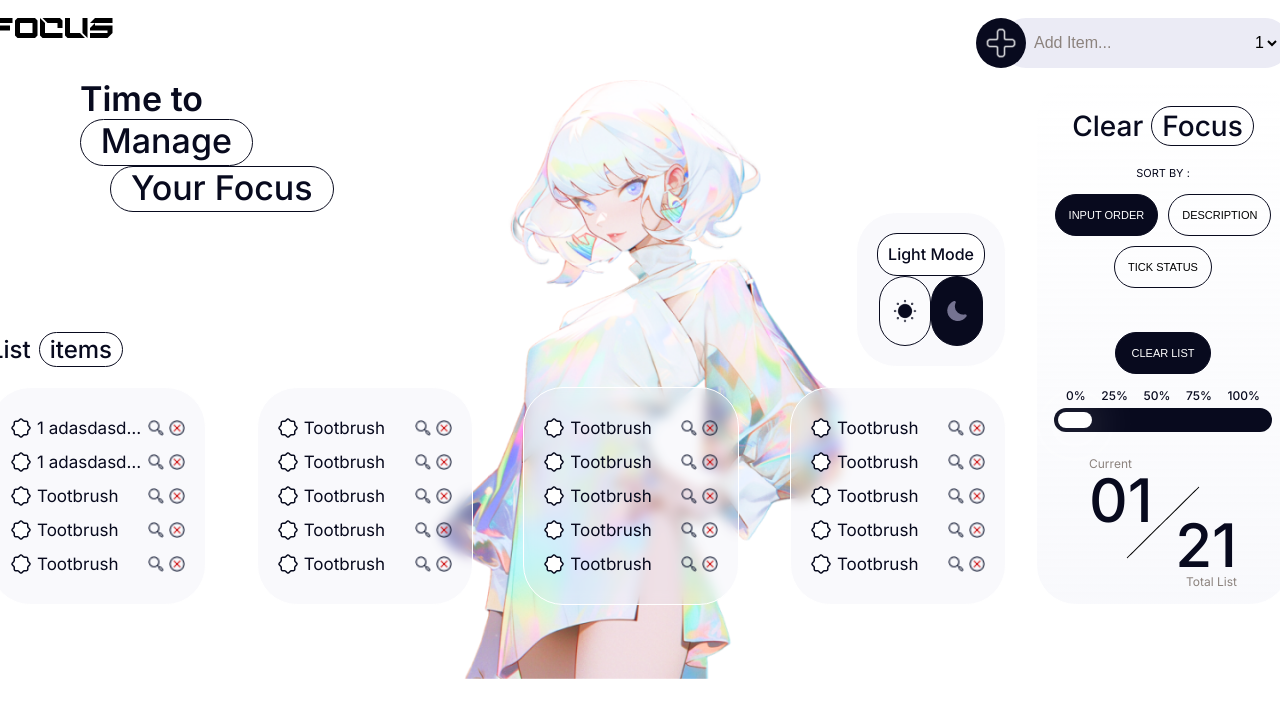
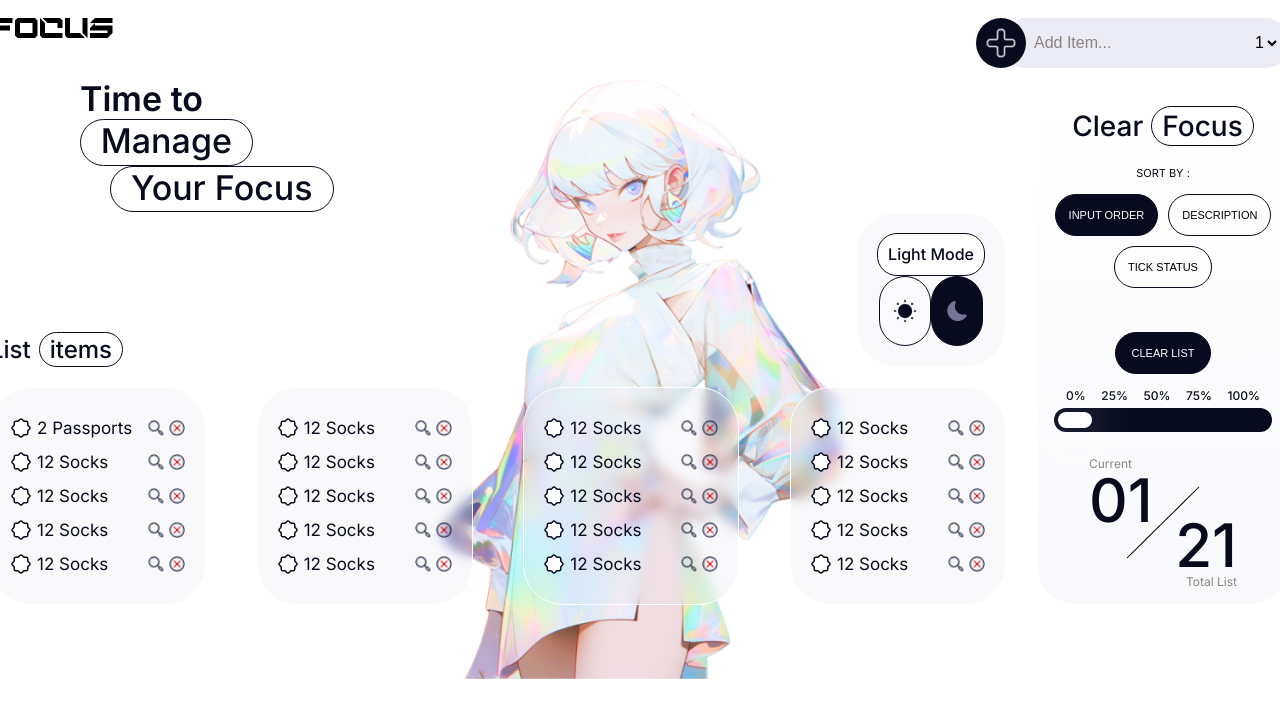
Before and after one commit to Chainz7/simple-clear_focus-reactjs, a React (Create React App) app: page / in a window 1280 px wide. Shown: the top 718 px of the page. Built offline with nearby package versions, Linux system fonts and the light colour scheme.

Commit message:
JSX : Rendering Item List

```diff
--- a/src/App.js
+++ b/src/App.js
@@ -1,9 +1,3 @@
-// const initialItems = [
-//   { id: 1, description: "Passports", quantity: 2, packed: false },
-//   { id: 2, description: "Socks", quantity: 12, packed: false },
-//   { id: 3, description: "Charger", quantity: 20, packed: false },
-// ];
-
 import BG from "./design/Anime.png";
 import Logo from "./design/Title.png";
 import Plus from "./design/Plus.png";
@@ -16,6 +10,30 @@ import LightWhite from "./design/Light Mode White.png";
 import Dark from "./design/Dark Mode.png";
 import Line from "./design/Line 3.png";
 
+const initialItems = [
+  { id: 1, description: "Passports", quantity: 2, packed: false },
+  { id: 2, description: "Socks", quantity: 12, packed: false },
+  { id: 3, description: "Socks", quantity: 12, packed: false },
+  { id: 4, description: "Socks", quantity: 12, packed: false },
+  { id: 5, description: "Socks", quantity: 12, packed: false },
+  { id: 6, description: "Socks", quantity: 12, packed: false },
+  { id: 7, description: "Socks", quantity: 12, packed: false },
+  { id: 8, description: "Socks", quantity: 12, packed: false },
+  { id: 9, description: "Socks", quantity: 12, packed: false },
+  { id: 10, description: "Socks", quantity: 12, packed: false },
+  { id: 11, description: "Socks", quantity: 12, packed: false },
+  { id: 12, description: "Socks", quantity: 12, packed: false },
+  { id: 13, description: "Socks", quantity: 12, packed: false },
+  { id: 14, description: "Socks", quantity: 12, packed: false },
+  { id: 15, description: "Socks", quantity: 12, packed: false },
+  { id: 16, description: "Socks", quantity: 12, packed: false },
+  { id: 17, description: "Socks", quantity: 12, packed: false },
+  { id: 18, description: "Socks", quantity: 12, packed: false },
+  { id: 19, description: "Socks", quantity: 12, packed: false },
+  { id: 20, description: "Socks", quantity: 12, packed: false },
+  // { id: 21, description: "aaaaa", quantity: 12, packed: false },
+];
+
 export default function App() {
   return (
     <div className="app">
@@ -23,9 +41,20 @@ export default function App() {
       <Navbar />
       <div className="main">
         <div className="left">
-          <LeftText />
+          <LeftTextUpper />
+          <div className="theme-box opacity">
+            <div className="theme-left">
+              <LeftItemFifth />
+              <LeftTextUnder />
+            </div>
             <LeftTheme />
-          <LeftItem />
+          </div>
+          <div className="items">
+            <LeftItemFirst />
+            <LeftItemSecond />
+            <LeftItemThird />
+            <LeftItemFourth />
+          </div>
         </div>
         <div className="right">
           <RightSort />
@@ -55,7 +84,7 @@ function Navbar() {
   );
 }
 
-function LeftText() {
+function LeftTextUpper() {
   return (
     <div className="text-box opacity no-pointer">
       <div className="text-1">Time to</div>
@@ -65,34 +94,16 @@ function LeftText() {
   );
 }
 
-function LeftTheme() {
+function LeftTextUnder() {
   return (
-    <div className="theme-box opacity">
-      <div className="theme-left">
-        {/* Activated when you already done the project */}
-        {/* <div className="box-box opacity">
-          <div className="box-items">
-            <label className="box-item">
-              <input type="checkbox" />
-              <img class="unchecked" src={UnTick} alt="a" />
-              <img class="checked" src={Tick} alt="a" />
-              <span className="box-span">1 adasdasdasd Tootbrush</span>
-            </label>
-            <div className="box-button">
-              <button>
-                <img src={Detail} alt="a" />
-              </button>
-              <button>
-                <img src={Delete} alt="a" />
-              </button>
-            </div>
-          </div>
-        </div> */}
     <div className="theme-left-title animetleft no-pointer">
       <span>List</span>
       <div className="theme-left-title2">items</div>
     </div>
-      </div>
+  );
+}
+function LeftTheme() {
+  return (
     <div className="theme-right">
       <div className="box-theme opacity">
         <div className="mode no-pointer">Light Mode</div>
@@ -107,20 +118,69 @@ function LeftTheme() {
         </div>
       </div>
     </div>
+  );
+}
+
+function LeftItemFirst() {
+  const itemsToShow = initialItems.slice(0, 5);
+  return (
+    <div className="box-box phase1">
+      {itemsToShow.map((item) => (
+        <Item key={item.id} item={item} />
+      ))}
     </div>
   );
 }
+function LeftItemSecond() {
+  const itemsToShow = initialItems.slice(5, 10);
+  return itemsToShow.length > 0 ? (
+    <div className="box-box phase2">
+      {itemsToShow.map((item) => (
+        <Item key={item.id} item={item} />
+      ))}
+    </div>
+  ) : null;
+}
+function LeftItemThird() {
+  const itemsToShow = initialItems.slice(10, 15);
+  return itemsToShow.length > 0 ? (
+    <div className="box-box phase2">
+      {itemsToShow.map((item) => (
+        <Item key={item.id} item={item} />
+      ))}
+    </div>
+  ) : null;
+}
+function LeftItemFourth() {
+  const itemsToShow = initialItems.slice(15, 20);
+  return itemsToShow.length > 0 ? (
+    <div className="box-box phase2">
+      {itemsToShow.map((item) => (
+        <Item key={item.id} item={item} />
+      ))}
+    </div>
+  ) : null;
+}
+function LeftItemFifth() {
+  const shouldRender =
+    initialItems.length > 20 && initialItems[20] !== undefined;
+  return shouldRender ? (
+    <div className="box-box opacity">
+      <Item key={initialItems[20].id} item={initialItems[20]} />
+    </div>
+  ) : null;
+}
 
-function LeftItem() {
+function Item({ item }) {
   return (
-    <div className="items">
-      <div className="box-box phase1">
     <div className="box-items">
       <label className="box-item">
         <input type="checkbox" />
         <img class="unchecked" src={UnTick} alt="a" />
         <img class="checked" src={Tick} alt="a" />
-            <span className="box-span">1 adasdasdasd Tootbrush</span>
+        <span className="box-span">
+          {item.quantity} {item.description}
+        </span>
       </label>
       <div className="box-button">
         <button>
@@ -129,318 +189,6 @@ function LeftItem() {
         <button>
           <img src={Delete} alt="a" />
         </button>
-          </div>
-        </div>
-        <div className="box-items">
-          <label className="box-item">
-            <input type="checkbox" />
-            <img class="unchecked" src={UnTick} alt="a" />
-            <img class="checked" src={Tick} alt="a" />
-            <span className="box-span">1 adasdasdasd Tootbrush</span>
-          </label>
-          <div className="box-button">
-            <button>
-              <img src={Detail} alt="a" />
-            </button>
-            <button>
-              <img src={Delete} alt="a" />
-            </button>
-          </div>
-        </div>
-        <div className="box-items">
-          <label className="box-item">
-            <input type="checkbox" />
-            <img class="unchecked" src={UnTick} alt="a" />
-            <img class="checked" src={Tick} alt="a" />
-            <span className="box-span">Tootbrush</span>
-          </label>
-          <div className="box-button">
-            <button>
-              <img src={Detail} alt="a" />
-            </button>
-            <button>
-              <img src={Delete} alt="a" />
-            </button>
-          </div>
-        </div>
-        <div className="box-items">
-          <label className="box-item">
-            <input type="checkbox" />
-            <img class="unchecked" src={UnTick} alt="a" />
-            <img class="checked" src={Tick} alt="a" />
-            <span className="box-span">Tootbrush</span>
-          </label>
-          <div className="box-button">
-            <button>
-              <img src={Detail} alt="a" />
-            </button>
-            <button>
-              <img src={Delete} alt="a" />
-            </button>
-          </div>
-        </div>
-        <div className="box-items">
-          <label className="box-item">
-            <input type="checkbox" />
-            <img class="unchecked" src={UnTick} alt="a" />
-            <img class="checked" src={Tick} alt="a" />
-            <span className="box-span">Tootbrush</span>
-          </label>
-          <div className="box-button">
-            <button>
-              <img src={Detail} alt="a" />
-            </button>
-            <button>
-              <img src={Delete} alt="a" />
-            </button>
-          </div>
-        </div>
-      </div>
-      <div className="box-box phase2">
-        <div className="box-items">
-          <label className="box-item">
-            <input type="checkbox" />
-            <img class="unchecked" src={UnTick} alt="a" />
-            <img class="checked" src={Tick} alt="a" />
-            <span className="box-span">Tootbrush</span>
-          </label>
-          <div className="box-button">
-            <button>
-              <img src={Detail} alt="a" />
-            </button>
-            <button>
-              <img src={Delete} alt="a" />
-            </button>
-          </div>
-        </div>
-        <div className="box-items">
-          <label className="box-item">
-            <input type="checkbox" />
-            <img class="unchecked" src={UnTick} alt="a" />
-            <img class="checked" src={Tick} alt="a" />
-            <span className="box-span">Tootbrush</span>
-          </label>
-          <div className="box-button">
-            <button>
-              <img src={Detail} alt="a" />
-            </button>
-            <button>
-              <img src={Delete} alt="a" />
-            </button>
-          </div>
-        </div>
-        <div className="box-items">
-          <label className="box-item">
-            <input type="checkbox" />
-            <img class="unchecked" src={UnTick} alt="a" />
-            <img class="checked" src={Tick} alt="a" />
-            <span className="box-span">Tootbrush</span>
-          </label>
-          <div className="box-button">
-            <button>
-              <img src={Detail} alt="a" />
-            </button>
-            <button>
-              <img src={Delete} alt="a" />
-            </button>
-          </div>
-        </div>
-        <div className="box-items">
-          <label className="box-item">
-            <input type="checkbox" />
-            <img class="unchecked" src={UnTick} alt="a" />
-            <img class="checked" src={Tick} alt="a" />
-            <span className="box-span">Tootbrush</span>
-          </label>
-          <div className="box-button">
-            <button>
-              <img src={Detail} alt="a" />
-            </button>
-            <button>
-              <img src={Delete} alt="a" />
-            </button>
-          </div>
-        </div>
-        <div className="box-items">
-          <label className="box-item">
-            <input type="checkbox" />
-            <img class="unchecked" src={UnTick} alt="a" />
-            <img class="checked" src={Tick} alt="a" />
-            <span className="box-span">Tootbrush</span>
-          </label>
-          <div className="box-button">
-            <button>
-              <img src={Detail} alt="a" />
-            </button>
-            <button>
-              <img src={Delete} alt="a" />
-            </button>
-          </div>
-        </div>
-      </div>
-      <div className="box-box phase2">
-        <div className="box-items">
-          <label className="box-item">
-            <input type="checkbox" />
-            <img class="unchecked" src={UnTick} alt="a" />
-            <img class="checked" src={Tick} alt="a" />
-            <span className="box-span">Tootbrush</span>
-          </label>
-          <div className="box-button">
-            <button>
-              <img src={Detail} alt="a" />
-            </button>
-            <button>
-              <img src={Delete} alt="a" />
-            </button>
-          </div>
-        </div>
-        <div className="box-items">
-          <label className="box-item">
-            <input type="checkbox" />
-            <img class="unchecked" src={UnTick} alt="a" />
-            <img class="checked" src={Tick} alt="a" />
-            <span className="box-span">Tootbrush</span>
-          </label>
-          <div className="box-button">
-            <button>
-              <img src={Detail} alt="a" />
-            </button>
-            <button>
-              <img src={Delete} alt="a" />
-            </button>
-          </div>
-        </div>
-        <div className="box-items">
-          <label className="box-item">
-            <input type="checkbox" />
-            <img class="unchecked" src={UnTick} alt="a" />
-            <img class="checked" src={Tick} alt="a" />
-            <span className="box-span">Tootbrush</span>
-          </label>
-          <div className="box-button">
-            <button>
-              <img src={Detail} alt="a" />
-            </button>
-            <button>
-              <img src={Delete} alt="a" />
-            </button>
-          </div>
-        </div>
-        <div className="box-items">
-          <label className="box-item">
-            <input type="checkbox" />
-            <img class="unchecked" src={UnTick} alt="a" />
-            <img class="checked" src={Tick} alt="a" />
-            <span className="box-span">Tootbrush</span>
-          </label>
-          <div className="box-button">
-            <button>
-              <img src={Detail} alt="a" />
-            </button>
-            <button>
-              <img src={Delete} alt="a" />
-            </button>
-          </div>
-        </div>
-        <div className="box-items">
-          <label className="box-item">
-            <input type="checkbox" />
-            <img class="unchecked" src={UnTick} alt="a" />
-            <img class="checked" src={Tick} alt="a" />
-            <span className="box-span">Tootbrush</span>
-          </label>
-          <div className="box-button">
-            <button>
-              <img src={Detail} alt="a" />
-            </button>
-            <button>
-              <img src={Delete} alt="a" />
-            </button>
-          </div>
-        </div>
-      </div>
-      <div className="box-box phase1">
-        <div className="box-items">
-          <label className="box-item">
-            <input type="checkbox" />
-            <img class="unchecked" src={UnTick} alt="a" />
-            <img class="checked" src={Tick} alt="a" />
-            <span className="box-span">Tootbrush</span>
-          </label>
-          <div className="box-button">
-            <button>
-              <img src={Detail} alt="a" />
-            </button>
-            <button>
-              <img src={Delete} alt="a" />
-            </button>
-          </div>
-        </div>
-        <div className="box-items">
-          <label className="box-item">
-            <input type="checkbox" />
-            <img class="unchecked" src={UnTick} alt="a" />
-            <img class="checked" src={Tick} alt="a" />
-            <span className="box-span">Tootbrush</span>
-          </label>
-          <div className="box-button">
-            <button>
-              <img src={Detail} alt="a" />
-            </button>
-            <button>
-              <img src={Delete} alt="a" />
-            </button>
-          </div>
-        </div>
-        <div className="box-items">
-          <label className="box-item">
-            <input type="checkbox" />
-            <img class="unchecked" src={UnTick} alt="a" />
-            <img class="checked" src={Tick} alt="a" />
-            <span className="box-span">Tootbrush</span>
-          </label>
-          <div className="box-button">
-            <button>
-              <img src={Detail} alt="a" />
-            </button>
-            <button>
-              <img src={Delete} alt="a" />
-            </button>
-          </div>
-        </div>
-        <div className="box-items">
-          <label className="box-item">
-            <input type="checkbox" />
-            <img class="unchecked" src={UnTick} alt="a" />
-            <img class="checked" src={Tick} alt="a" />
-            <span className="box-span">Tootbrush</span>
-          </label>
-          <div className="box-button">
-            <button>
-              <img src={Detail} alt="a" />
-            </button>
-            <button>
-              <img src={Delete} alt="a" />
-            </button>
-          </div>
-        </div>
-        <div className="box-items">
-          <label className="box-item">
-            <input type="checkbox" />
-            <img class="unchecked" src={UnTick} alt="a" />
-            <img class="checked" src={Tick} alt="a" />
-            <span className="box-span">Tootbrush</span>
-          </label>
-          <div className="box-button">
-            <button>
-              <img src={Detail} alt="a" />
-            </button>
-            <button>
-              <img src={Delete} alt="a" />
-            </button>
-          </div>
-        </div>
       </div>
     </div>
   );
@@ -486,7 +234,7 @@ function RightSort() {
       </div>
       <div className="total">
         <div className="absolute">
-          <img src={Line} alt="Line" className="opacity" />
+          <img src={Line} alt="Line" className="right-fast opacity" />
         </div>
         <div className="total-text-upper no-pointer">
           <span className="total-small up right-slow">Current</span>
--- a/src/index.css
+++ b/src/index.css
@@ -315,9 +315,9 @@ select option {
   display: block;
   overflow: hidden;
   white-space: nowrap;
+  text-overflow: ellipsis;
   font-size: 1.7rem;
   font-weight: 400;
-  text-overflow: ellipsis;
 }
 
 @keyframes strike {
```
Lines whose indentation alone changed are shown as unchanged.
